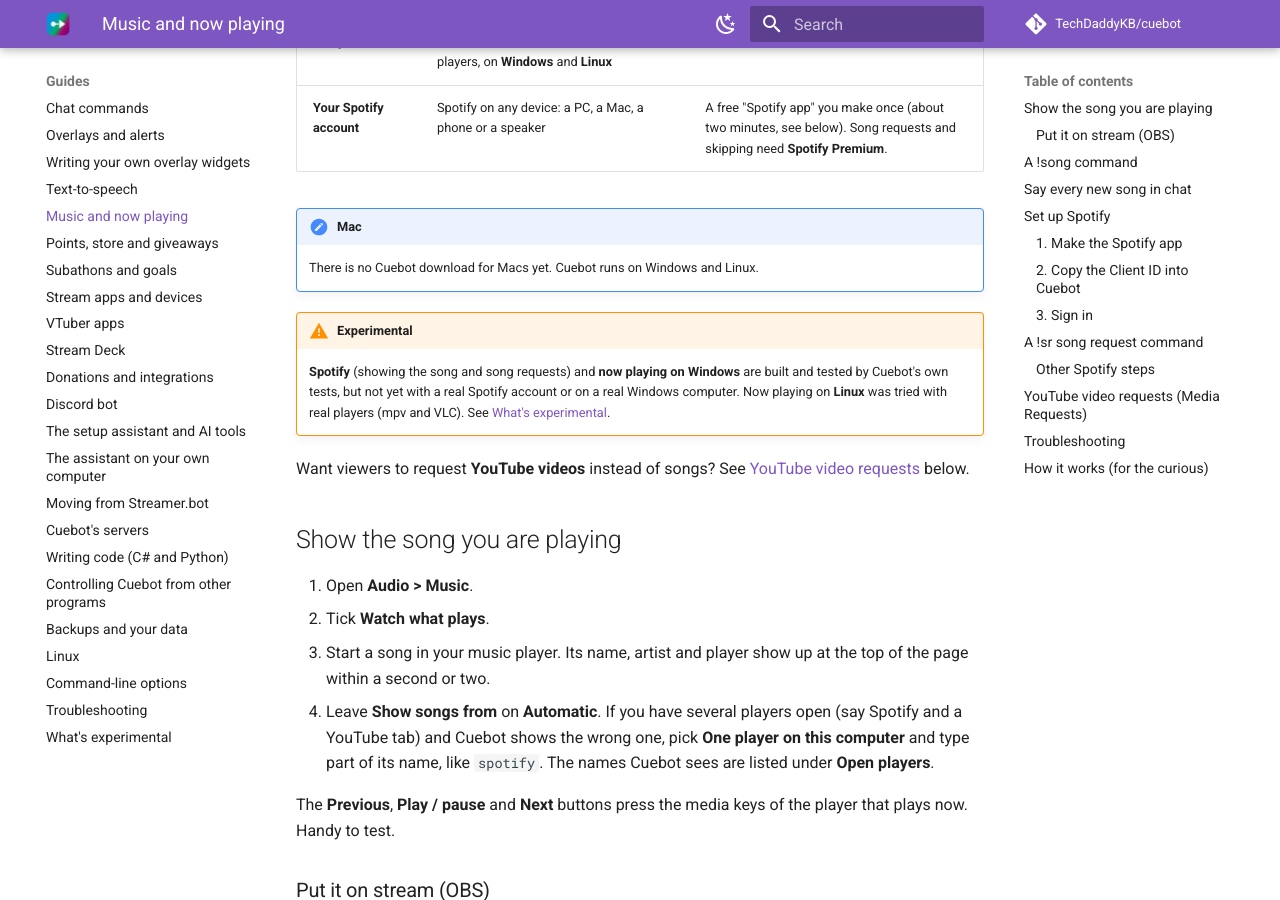
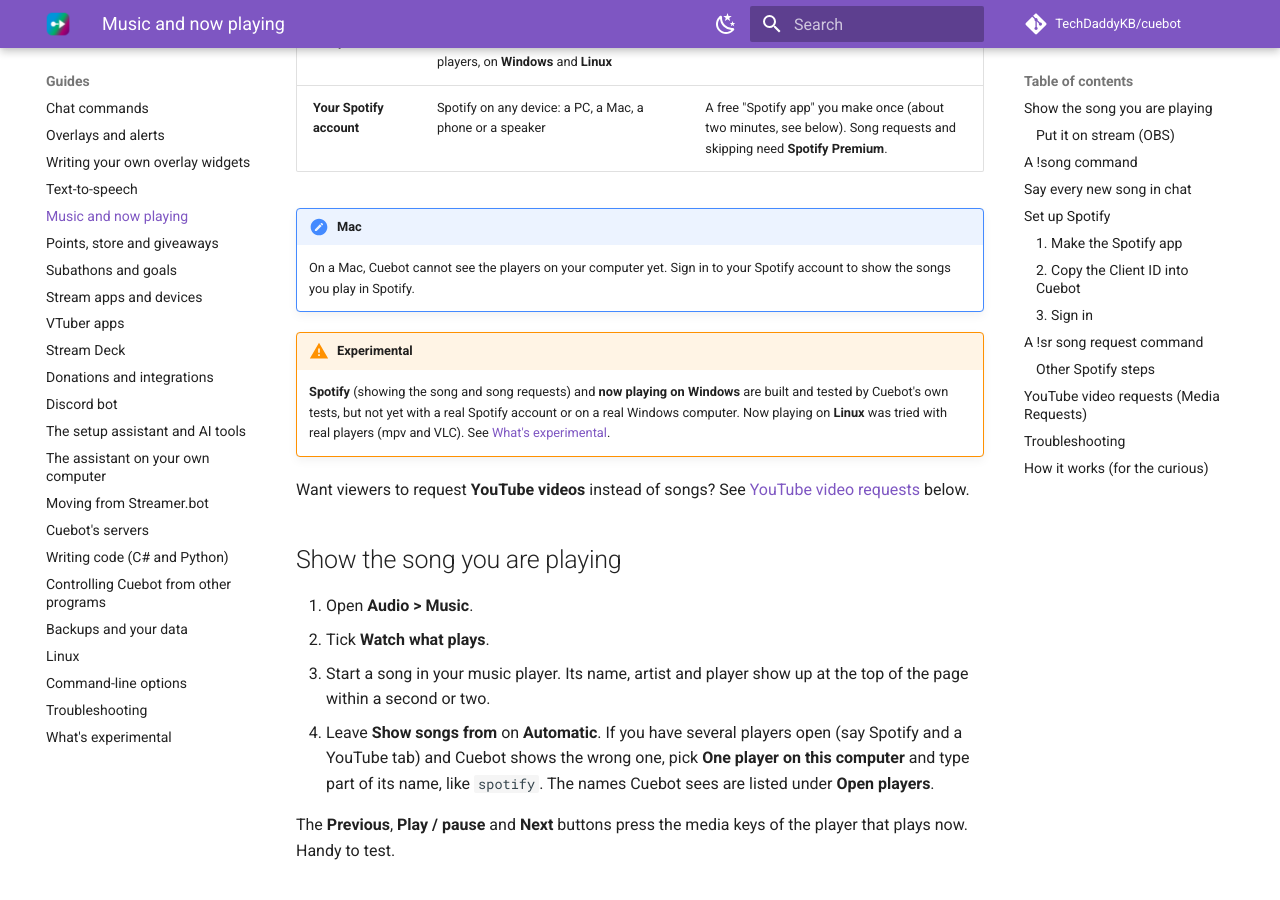
Before and after one commit to TechDaddyKB/cuebot, an MkDocs documentation site: the page built from website/docs/guides/music-and-now-playing.md, in a window 1280 px wide and 900 px high, scrolled down 409 px. Built offline with MkDocs 1.6.1 and Material for MkDocs 9.7.7, drawn with Linux system fonts in a browser that asks for light colours; comment, search, counter and statistics services are not loaded.

Commit message:
Docs: drop the "no Mac download" notes
What's experimental still had the old "Cuebot on a Mac (no download yet)"
row next to the new one, and the music guide said there is no Mac
download; it now says players on a Mac are not seen yet and Spotify works.

AI-Assisted-By: Claude

```diff
--- a/website/docs/guides/music-and-now-playing.md
+++ b/website/docs/guides/music-and-now-playing.md
@@ -11,7 +11,8 @@ There are two ways Cuebot finds your music:
 | **Your Spotify account** | Spotify on any device: a PC, a Mac, a phone or a speaker | A free "Spotify app" you make once (about two minutes, see below). Song requests and skipping need **Spotify Premium**. |
 
 !!! note "Mac"
-    There is no Cuebot download for Macs yet. Cuebot runs on Windows and Linux.
+    On a Mac, Cuebot cannot see the players on your computer yet. Sign in to your Spotify account to show the songs
+    you play in Spotify.
 
 !!! warning "Experimental"
     **Spotify** (showing the song and song requests) and **now playing on Windows** are built and tested by Cuebot's own
```
Also changed, not shown: website/docs/guides/experimental.md (+0 -1 lines).
